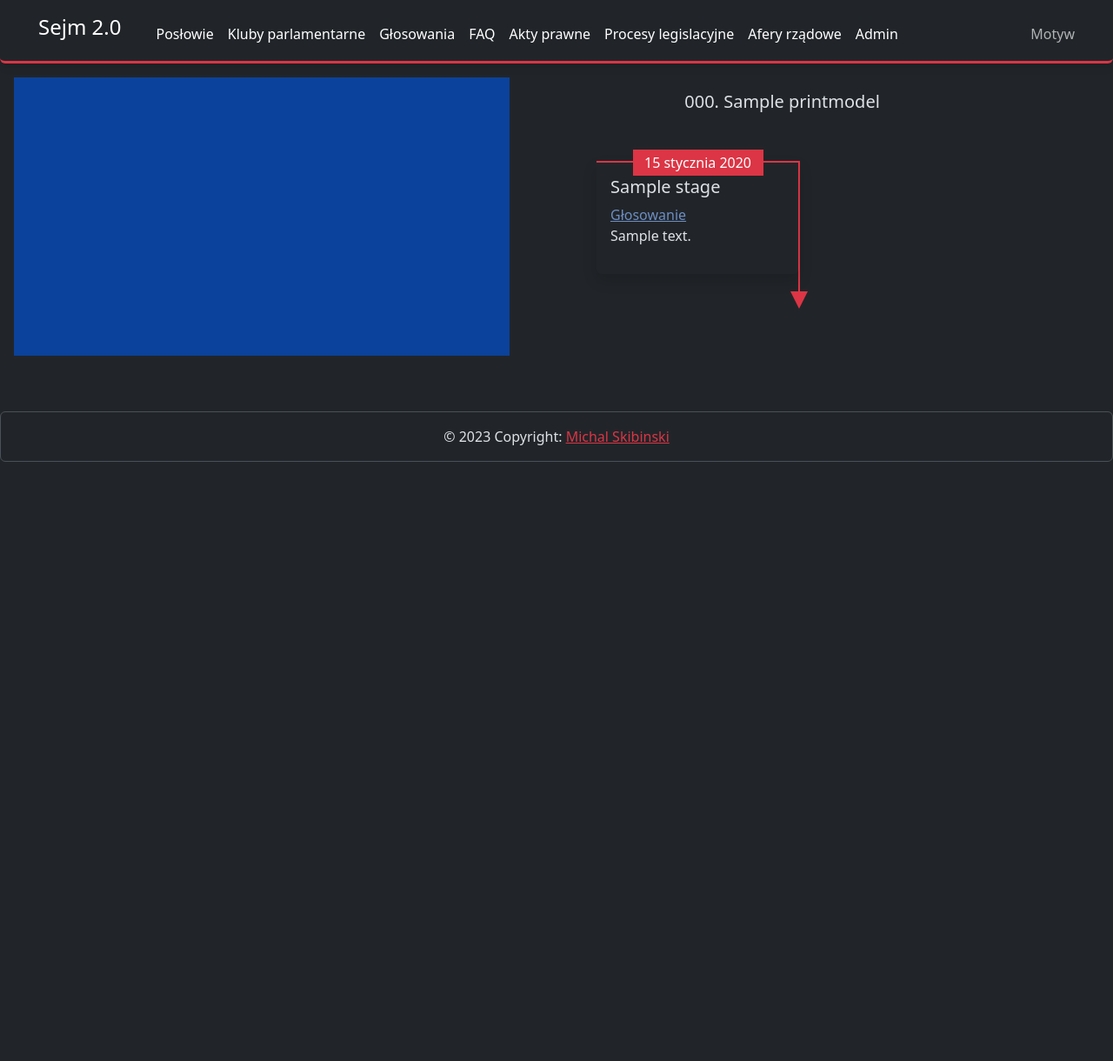
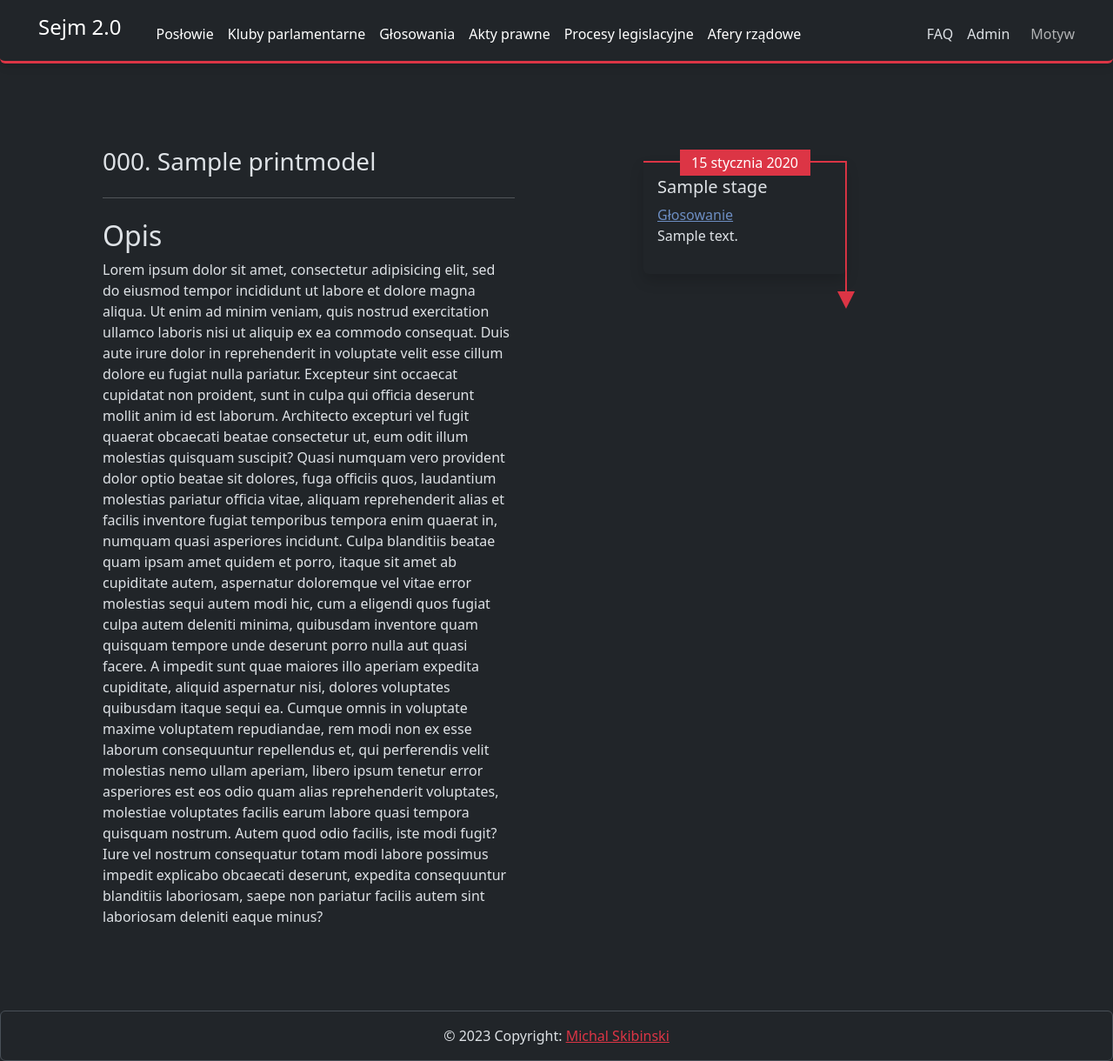
Before and after one commit to michalskibinski109/sejm-stats, a Django app: page /process/1/ in a window 1280 px wide. Shown: the whole page at 87% size. Before the commit the page ends 531 px from the top, so only its background shows below. Run offline with Django 4.2, Linux system fonts and the light colour scheme; tables that the repository leaves empty hold one stand-in row (values such as "Sample post"); some libraries are stand-ins or nearby versions.

```diff
--- a/src/sejm_app/templates/home.html
+++ b/src/sejm_app/templates/home.html
@@ -75,7 +75,7 @@
                 <i class="fa text-danger fa-lg fa-x"></i>
               {% endif %}
             </p>
-            {{ voting.title|truncatechars:100 }}
+            {{ voting.title|truncatechars:120 }}
             <p class="text-muted px-2">{{ voting.date|date:"d.m.Y" }}</p>
           </li>
         {% endfor %}
--- a/src/sejm_app/templates/navbar.html
+++ b/src/sejm_app/templates/navbar.html
@@ -31,10 +31,7 @@
                        href="{% url 'votings' %}">Głosowania</a>
                 </li>
                 <li class="nav-item">
-                    <a class="nav-link active" aria-current="page" href="{% url 'faq' %}">FAQ</a>
-                </li>
-                <li class="nav-item">
-                    <a class="nav-link active" aria-current="page" href="{% url 'acts' %}">Akty prawne</a>
+                    <a class="nav-link active " aria-current="page" href="{% url 'acts' %}">Akty prawne</a>
                 </li>
                 <li class="nav-item">
                     <a class="nav-link active"
@@ -46,11 +43,12 @@
                        aria-current="page"
                        href="{% url 'scandals' %}">Afery rządowe</a>
                 </li>
-                <li class="nav-item">
-                    <a class="nav-link active " aria-current="page" href="/admin">Admin</a>
-                </li>
             </ul>
         </div>
+        <a class="nav-link active mx-2"
+           aria-current="page"
+           href="{% url 'faq' %}">FAQ</a>
+        <a class="nav-link active mx-2" aria-current="page" href="/admin">Admin</a>
         <div id="theme-toggle"
              class="nav-item me-3 d-flex align-items-center  "
              style="cursor: pointer">
--- a/src/sejm_app/templates/process_detail.html
+++ b/src/sejm_app/templates/process_detail.html
@@ -9,17 +9,22 @@
     <script type="text/javascript"  src="{% static 'js/steppers.min.js' %}"></script> {% endcomment %}
 {% endblock %}
 {% block content %}
-    <div class="container m-3">
-        <div class="row">
-            <div class="col-xl-6 col-12 bg-primary"></div>
+    <div class="container fluid mt-4">
+        <div class="row mt-5">
+            <div class="col-xl-6 col-12 p-5">
+                <p class="display-6 fs-3">
+                    {{ process.print }}<a href="{{ process.print.pdf_url }}"
+   target="_blank"
+   class="col-1 p-1 text-decoration-none">
+                    <i class="fas fa-file-pdf "></i>
+                </a>
+            </p>
+            <hr class="my-4">
+            <h4 class="display-6 fs-2">Opis</h4>
+            {% lorem 3 %}
+        </div>
         <div class="col-xl-6 col-12 px-4">
             <div class="row m-3">
-                    <div class="col-12 mx-5 row">
-                        <h5 class="text-center col-11">{{ process.print }}</h5>
-                        <a href="{{ process.print.pdf_url }}" target="_blank" class="col-1 p-1">
-                            <i class="fas fa-file-pdf fa-2x"></i>
-                        </a>
-                    </div>
                 <div class="timeline m-5">
                     <!-- Timeline item -->
                     {% for stage in stages %}
@@ -28,7 +33,7 @@
                                 {% if stage.date %}
                                     <div class="timeline-badge">{{ stage.date }}</div>
                                 {% else %}
-                                        <div class="timeline-badge">-</div>
+                                    <div class="timeline-badge">Nie podano</div>
                                 {% endif %}
                                 <h5>{{ stage.stage_name }}</h5>
                                 {% if stage.voting %}
@@ -54,4 +59,5 @@
         </div>
     </div>
 </div>
+</div>
 {% endblock %}
```
Also changed, not shown: src/sejm_app/libs/wikipedia_searcher.py (added, +7 -0 lines). Lines whose indentation alone changed are shown as unchanged.
